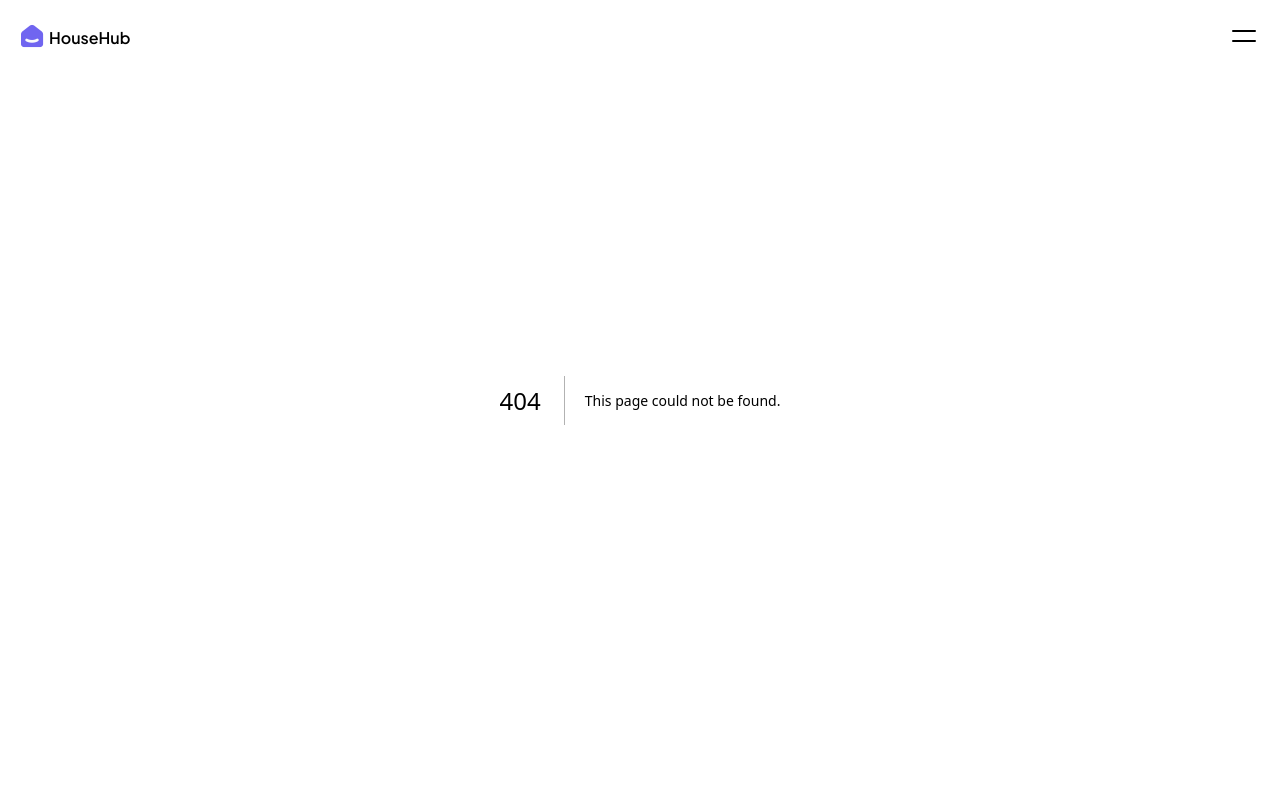
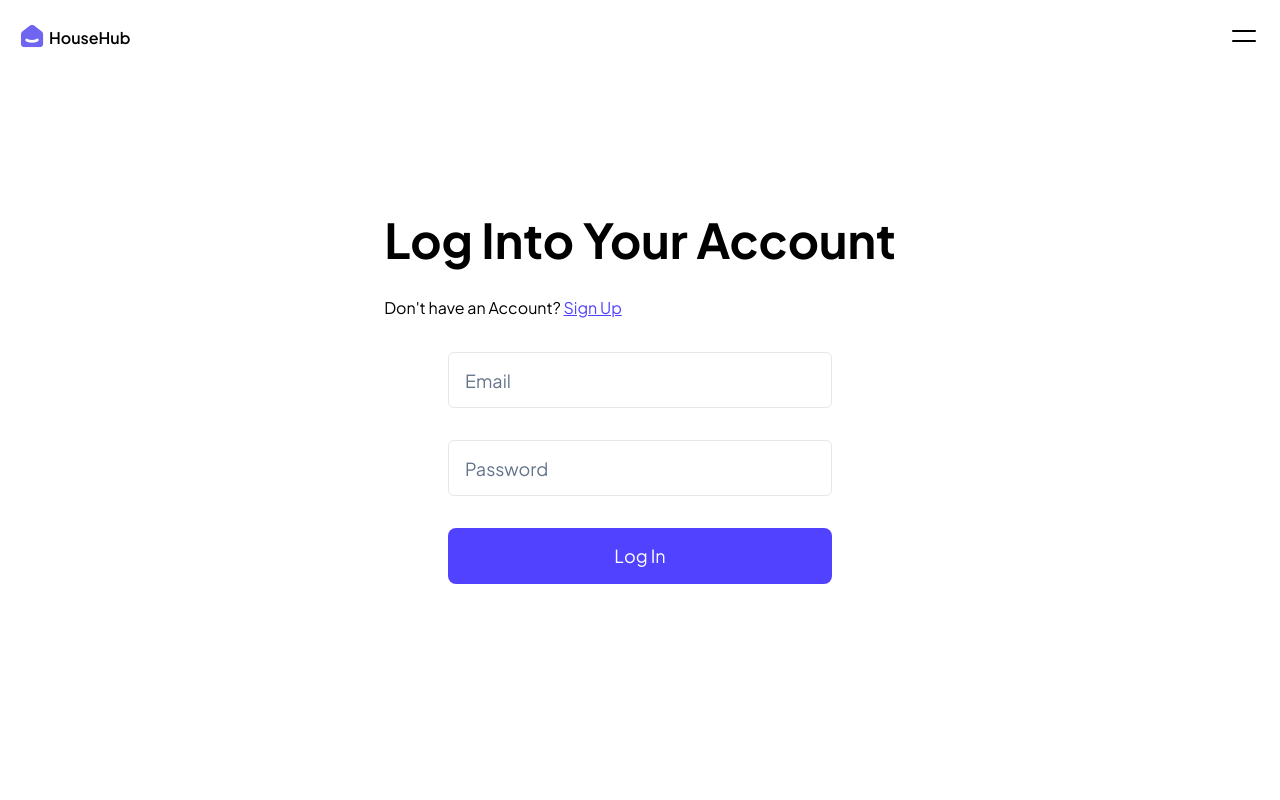
Before and after one commit to soorenaganji/house-hub, a Next.js app: page /login in a window 1280 px wide. Before the commit this address had no page. Shown: the top 800 px of the page. Built offline with nearby package versions, Linux system fonts and the light colour scheme; no server answers.

Commit message:
adding login and signup pages

```diff
--- /dev/null
+++ b/app/(authentication)/login/page.js
@@ -0,0 +1,15 @@
+import Login from "../../components/templates/Login";
+import { getServerSession } from "next-auth";
+import { redirect } from "next/navigation";
+import { authOptions } from "@/api/auth/[...nextauth]/route";
+const login = async () => {
+  const session = await getServerSession(authOptions);
+  if (session) {redirect("/");}
+    return (
+        <div>
+          <Login />
+        </div>
+    );
+}
+
+export default login;
--- /dev/null
+++ b/app/(authentication)/signup/page.js
@@ -0,0 +1,15 @@
+import Signup from "../../components/templates/Signup";
+import { getServerSession } from "next-auth";
+import { redirect } from "next/navigation";
+import { authOptions } from "@/api/auth/[...nextauth]/route";
+const page = async () => {
+  const session = await getServerSession(authOptions);
+  if (session) redirect("/");
+  return (
+    <main>
+      <Signup />
+    </main>
+  );
+};
+
+export default page;
--- /dev/null
+++ b/app/components/templates/Login.js
@@ -0,0 +1,97 @@
+"use client";
+import Link from "next/link";
+import { useEffect, useState } from "react";
+import { useRouter } from "next/navigation";
+import { signIn, useSession } from "next-auth/react";
+import { toast } from "react-hot-toast";
+
+const Login = () => {
+  const { status } = useSession();
+  const router = useRouter();
+
+  useEffect(() => {
+    if (status === "authenticated") {
+      router.replace("/");
+    }
+  }, [status, router]);
+
+  const [data, setData] = useState({
+    email: "",
+    password: "",
+  });
+
+  const changeHandler = (event) => {
+    setData({
+      ...data,
+      [event.target.name]: event.target.value,
+    });
+  };
+
+  const submitHandler = async (event) => {
+    event.preventDefault();
+
+    toast.promise(
+      signIn("credentials", {
+        email: data.email,
+        password: data.password,
+        redirect: false,
+      }).then((res) => {
+        console.log(res);
+        if (!res.error) {
+          router.push("/");
+          toast.success("You Logged In successfully");
+        } else {
+          toast.error(res.error);
+        }
+      }),
+      {
+        loading: "Logging in...",
+        success: <b>You Logged In successfully!</b>,
+        error: <b>Failed to log in.</b>,
+      }
+    );
+  };
+
+  return (
+    <main className="w-full h-screen flex items-center justify-center ">
+      <div className="flex items-start justify-center flex-col mx-auto gap-8 ">
+        <h2 className="text-center lg:text-5xl text-2xl font-bold w-full ">
+          Log Into Your Account
+        </h2>
+        <p>
+          Don&apos;t have an Account?{" "}
+          <Link href={"/signup"} className="underline text-[#5142FF]">
+            Sign Up
+          </Link>{" "}
+        </p>
+        <div className="mx-auto">
+          <input
+            onChange={changeHandler}
+            name="email"
+            type="email"
+            placeholder="Email"
+            className={`lg:w-96 w-72 h-14 lg:text-lg placeholder:text-slate-500 focus:border-[#675aff] focus:shadow-md  p-4 rounded-md border outline-none `}
+          />
+        </div>
+        <div className="mx-auto">
+          <input
+            onChange={changeHandler}
+            name="password"
+            type="password"
+            placeholder="Password"
+            className={`lg:w-96 w-72 h-14 lg:text-lg placeholder:text-slate-500 focus:border-[#675aff] focus:shadow-md  p-4 rounded-md border outline-none `}
+          />
+          <br />
+        </div>
+        <button
+          className={`lg:w-96 w-72 mx-auto h-14 lg:text-lg p-2 bg-[#5142FF] text-white rounded-lg hover:shadow-xl transition-all duration-400 hover:shadow-[#685aff96] `}
+          onClick={submitHandler}
+        >
+          Log In
+        </button>
+      </div>
+    </main>
+  );
+};
+
+export default Login;
--- /dev/null
+++ b/app/components/templates/Signup.js
@@ -0,0 +1,197 @@
+"use client";
+import { useState, useEffect, useCallback } from "react";
+import { useRouter } from "next/navigation";
+import Link from "next/link";
+import { useSession, signIn } from "next-auth/react";
+import { toast } from "react-hot-toast";
+import { validate } from "app/helper/validate";
+import { createUser } from "app/apiCalls/auth";
+
+const Signup = () => {
+  const router = useRouter();
+  const { status } = useSession();
+  const [errors, setErrors] = useState({});
+  const [touched, setTouched] = useState({});
+  const [userData, setUserData] = useState({
+    Email: "",
+    Password: "",
+    Password2: "",
+    name: "",
+    lastName: "",
+  });
+
+  const finalUserData = {
+    email: userData.Email,
+    password: userData.Password,
+    name: userData.name,
+    lastName: userData.lastName,
+  };
+
+  useEffect(() => {
+    if (status === "authenticated") {
+      router.replace("/");
+    }
+  }, [status, router]);
+
+  useEffect(() => {
+    setErrors(validate(userData, false));
+  }, [userData]);
+
+  const changeHandler = useCallback((event) => {
+    setUserData((prev) => ({
+      ...prev,
+      [event.target.name]: event.target.value,
+    }));
+  }, []);
+
+  const touchHandler = useCallback((event) => {
+    setTouched((prev) => ({
+      ...prev,
+      [event.target.name]: true,
+    }));
+  }, []);
+
+  const submitHandler = async (event) => {
+    event.preventDefault();
+    if (Object.keys(errors).length) {
+      setTouched({
+        name: true,
+        lastName: true,
+        Email: true,
+        Password: true,
+        Password2: true,
+      });
+      toast.error("Please fix the errors before submitting");
+    } else {
+      try {
+
+        const res = await createUser(finalUserData);
+        let toastId = toast.loading("Signing you up...");
+        console.log(res);
+        toast.dismiss(toastId);
+        toast.success("You Signed Up Successfully");
+
+        // Automatically log in the user
+
+        const { data } =  res.config;
+        const loginData = JSON.parse(data)
+        console.log(loginData)
+        signIn("credentials", { ...loginData , redirect: false });
+        router.push("/");
+      } catch (err) {
+
+        console.error(err);
+        toast.dismiss(err?.message);
+        toast.error(err.response?.data?.message || "Sign up failed");
+      }
+    }
+  };
+
+  return (
+    <main className="w-full mt-24 transition-all duration-400 flex items-center justify-center">
+      <div className="flex flex-col items-center justify-center gap-8">
+        <h2 className="text-3xl lg:text-5xl font-bold text-center">
+          Create New Account
+        </h2>
+        <p className="text-start">
+          Already Have An Account?{" "}
+          <Link href="/login" className="underline text-[#5142FF]">
+            Log In
+          </Link>
+        </p>
+        <form
+          onSubmit={submitHandler}
+          className="flex flex-col items-center gap-8"
+        >
+          <div className="flex flex-col lg:flex-row gap-8">
+            <input
+              onChange={changeHandler}
+              onFocus={touchHandler}
+              name="name"
+              type="text"
+              placeholder="Name"
+              className={`lg:w-44 w-36 h-14 lg:text-lg placeholder:text-slate-500 focus:border-[#675aff] focus:shadow-md p-2 rounded-md border outline-none ${
+                errors.name && touched.name
+                  ? "border-red-400"
+                  : "border-slate-300"
+              }`}
+            />
+            <input
+              onChange={changeHandler}
+              onFocus={touchHandler}
+              name="lastName"
+              type="text"
+              placeholder="Last Name"
+              className={`lg:w-44 w-36 h-14 lg:text-lg placeholder:text-slate-500 focus:border-[#675aff] focus:shadow-md p-2 rounded-md border outline-none ${
+                errors.lastName && touched.lastName
+                  ? "border-red-400"
+                  : "border-slate-300"
+              }`}
+            />
+          </div>
+          <div className="w-full flex justify-between text-sm text-red-500">
+            <p>{touched.name && errors.name}</p>
+            <p>{touched.lastName && errors.lastName}</p>
+          </div>
+          <input
+            onChange={changeHandler}
+            onFocus={touchHandler}
+            name="Email"
+            type="email"
+            placeholder="Email"
+            className={`w-80 lg:w-96 h-14 text-lg placeholder:text-slate-500 focus:border-[#675aff] focus:shadow-md p-4 rounded-md border outline-none ${
+              errors.Email && touched.Email
+                ? "border-red-400"
+                : "border-slate-300"
+            }`}
+          />
+          <p className="text-sm mt-3 text-red-500">
+            {touched.Email && errors.Email}
+          </p>
+          <input
+            onChange={changeHandler}
+            onFocus={touchHandler}
+            name="Password"
+            type="password"
+            placeholder="Password"
+            className={`w-80 lg:w-96 h-14 text-lg placeholder:text-slate-500 focus:border-[#675aff] focus:shadow-md p-4 rounded-md border outline-none ${
+              errors.Password && touched.Password
+                ? "border-red-400"
+                : "border-slate-300"
+            }`}
+          />
+          <p className="text-sm mt-3 text-red-500">
+            {touched.Password && errors.Password}
+          </p>
+          <input
+            onChange={changeHandler}
+            onFocus={touchHandler}
+            name="Password2"
+            type="password"
+            placeholder="Confirm Password"
+            className={`w-80 lg:w-96 h-14 text-lg placeholder:text-slate-500 focus:border-[#675aff] focus:shadow-md p-4 rounded-md border outline-none ${
+              errors.Password2 && touched.Password2
+                ? "border-red-400"
+                : "border-slate-300"
+            }`}
+          />
+          <p className="text-sm mt-3 text-red-500">
+            {touched.Password2 && errors.Password2}
+          </p>
+          <button
+            type="submit"
+            className={`w-80 lg:w-96 h-14 text-lg p-2 rounded-lg text-white transition-all duration-400 ${
+              Object.keys(errors).length
+                ? "bg-[#7265ff9a]"
+                : "bg-[#675aff] hover:shadow-lg hover:shadow-[#685aff96]"
+            }`}
+          >
+            Sign Up
+          </button>
+        </form>
+      </div>
+    </main>
+  );
+};
+
+export default Signup;
```
